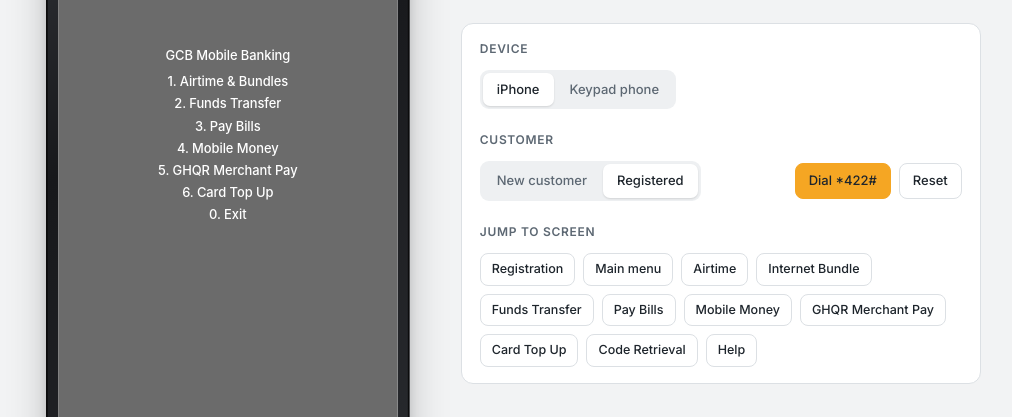
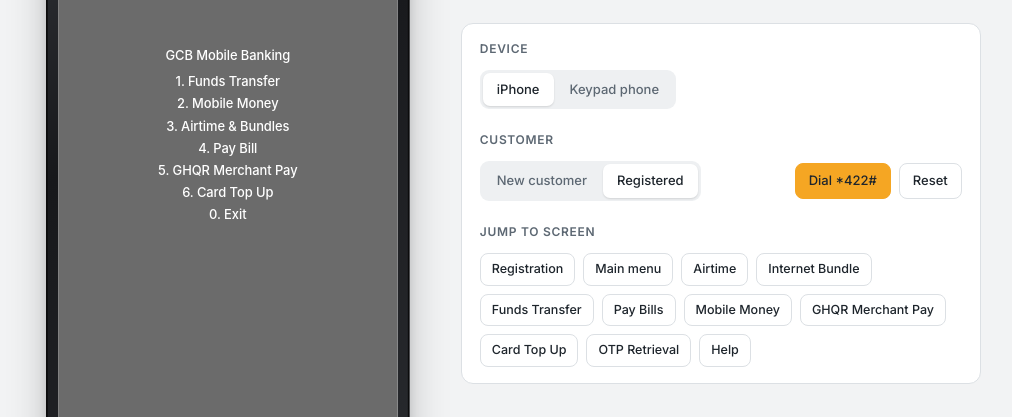
Before and after one commit to JaySketch26/USSD, a website: page index.html in a window 1280 px wide. Both pictures are taken after a click on the button "Main menu". Shown: the part 249-666 px from the top of the page, without its empty margins (46-1058 px from the left). Drawn offline with Linux system fonts and the light colour scheme.

Commit message:
Rearrangement of Menu List, Update Terms and conditions UX Copy

```diff
--- a/index.html
+++ b/index.html
@@ -432,7 +432,7 @@ function confirmPin(back, done){
 
 /* ---------- Screens ---------- */
 const SC = {
-  landing: () => ({ text: 'Welcome to GCB Digital\n1. GCB Mobile Banking\n2. Code Retrieval\n3. Help\n\n0. Exit',
+  landing: () => ({ text: 'Welcome to GCB Digital\n1. GCB Mobile Banking\n2. OTP Retrieval\n3. Help\n\n0. Exit',
     choices: { '1': () => registered ? 'login' : 'reg_card', '2': () => registered ? 'otp_pin' : 'otp_unreg', '3': 'help', '0': 'END:Thank you for choosing GCB.' } }),
 
   /* Registration */
@@ -444,15 +444,15 @@ const SC = {
     choices: { '1': 'reg_pin', '0': 'END:Registration cancelled.' } }),
   reg_pin: () => ({ text: 'Create Your 4-digit PIN:', secret: true, input: newPin('reg_pin2') }),
   reg_pin2: () => ({ text: 'Confirm PIN:', secret: true, input: confirmPin('reg_pin', () => 'reg_terms') }),
-  reg_terms: () => ({ text: 'Almost Done\nI Accept Terms and Conditions at https://www.gcbbank.com.gh/electronic-terms.\n\n1. Accept\n2. Decline',
+  reg_terms: () => ({ text: 'Almost Done\nAccept Electronic Banking Terms & Conditions? \n (View at https://www.gcbbank.com.gh/electronic-terms)\n\n1. Accept\n2. Decline',
     choices: { '1': () => { registered = true; pin = D.newPin; syncSeg(); setTimeout(() => sms(`Welcome to GCB Mobile Banking, Justice. Dial *422# anytime to bank on the go. Never share your PIN.`), 2600); return 'reg_done'; },
       '2': 'END:Registration not completed. You need to accept the Terms and Conditions to use GCB Mobile Banking.' } }),
   reg_done: () => ({ text: 'Registration Completed\n\n1. Start Banking\n2. Exit', choices: { '1': 'menu', '2': END_THANKS } }),
 
   /* Sign-in + main menu */
   login: () => ({ text: 'GCB Mobile Banking\nEnter your 4-digit PIN:', secret: true, input: pinInput('login', () => 'menu') }),
-  menu: () => ({ text: 'GCB Mobile Banking\n1. Airtime & Bundles\n2. Funds Transfer\n3. Pay Bills\n4. Mobile Money\n5. GHQR Merchant Pay\n6. Card Top Up\n0. Exit',
-    choices: { '1':'ab','2':'ft','3':'pb','4':'mm','5':'qr','6':'ct','0':END_THANKS } }),
+  menu: () => ({ text: 'GCB Mobile Banking\n1. Funds Transfer\n2. Mobile Money\n3. Airtime & Bundles\n4. Pay Bill\n5. GHQR Merchant Pay\n6. Card Top Up\n0. Exit',
+    choices: { '1':'ft','2':'mm','3':'ab','4':'pb','5':'qr','6':'ct','0':END_THANKS } }),
 
   /* Airtime & Bundles */
   ab: () => ({ text: 'Airtime & Bundles\n1. Airtime\n2. Internet Bundle\n3. Broadband\n0. Back', choices: { '1':'air','2':'bun','3':'bb','0':'BACK' } }),
@@ -587,12 +587,12 @@ const SC = {
   ct_sum: () => confirmScr('Card Top Up', [`From: ${D.src}`, `To: ${D.card}`, `Name: ${D.cname}`, `AMT: ${money(D.amt)}`, 'Fee: GHC 0'],
     () => `Card ${D.card} topped up with ${money(D.amt)}. Acct ${D.src} debited. Ref: ${ref()}`),
 
-  /* Code Retrieval */
-  otp_pin: () => ({ text: 'Code Retrieval\nEnter PIN to View OTP:', secret: true,
+  /* OTP Retrieval */
+  otp_pin: () => ({ text: 'OTP Retrieval\nEnter PIN to View OTP:', secret: true,
     input: pinInput('otp_pin', () => { D.otp = String(Math.floor(100000 + Math.random()*900000)); return 'otp_show'; }) }),
   otp_show: () => ({ text: `Your OTP is ${D.otp}\nValid for 5 minutes. Never share your OTP with anyone, including GCB staff.\n\n0. Exit`,
     choices: { '0': END_THANKS } }),
-  otp_unreg: () => ({ text: 'Code Retrieval\nYou are not registered for GCB Mobile Banking.\n\n1. Register\n0. Exit',
+  otp_unreg: () => ({ text: 'OTP Retrieval\nYou are not registered for GCB Mobile Banking.\n\n1. Register\n0. Exit',
     choices: { '1':'reg_card', '0': END_THANKS } }),
 
   /* Help */
@@ -807,7 +807,7 @@ const JUMPS = [
   ['Mobile Money','mm',true],
   ['GHQR Merchant Pay','qr',true],
   ['Card Top Up','ct',true],
-  ['Code Retrieval','otp_pin',true,['landing','otp_pin']],
+  ['OTP Retrieval','otp_pin',true,['landing','otp_pin']],
   ['Help','help',null,['landing','help']]
 ];
 JUMPS.forEach(([label, id, reg, st]) => {
```
